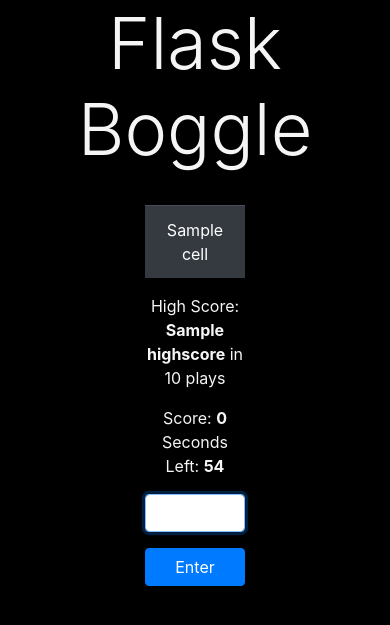
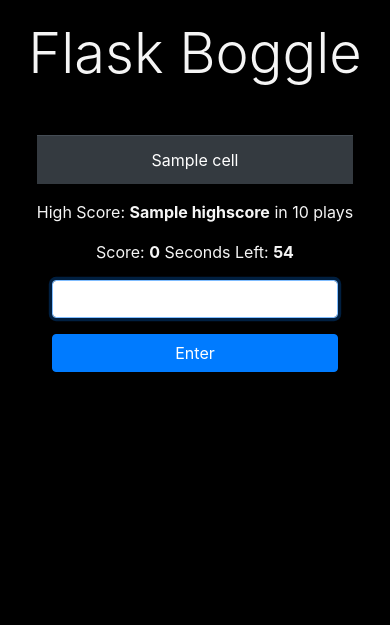
Before and after one commit to michael-schienbein-fhr/flaskBoggle, a Flask app: template templates/game.html in a window 390 px wide. Shown: the part 56-681 px from the top of the page. Run offline with Flask 2, Linux system fonts and the light colour scheme; the template is opened without the code that fills it: most values are stand-ins (such as "Sample title", 1, 10 or a date in 2020); parts of the project's set-up code (start-up, migrations or seed data) failed here and were passed over; some libraries are stand-ins or nearby versions.

Commit message:
fixed heading and responsiveness

```diff
--- a/static/app.css
+++ b/static/app.css
@@ -3,6 +3,10 @@ body {
 	color: whitesmoke;
 }
 
+.container {
+	margin-top: 5% !important;
+}
+
 #boggle {
 	color: whitesmoke;
 }
--- a/templates/game.html
+++ b/templates/game.html
@@ -1,10 +1,10 @@
 {% extends 'base.html' %} {% block title %}Flask Boggle{% endblock%} {% block
 content%}
-<div class="col-12">
-	<h1 class="display-3">Flask Boggle</h1>
+<div class="col-xs-4 col-md-12">
+	<h1 class="display-4 mt-0 mb-5">Flask Boggle</h1>
 </div>
-<div class="col-4 my-4">
 <section id="boggle">
+	<div class="col-xs-4">
 		<table class="table table-dark board">
 			<tbody>
 				{% for row in board %}
@@ -16,20 +16,22 @@ content%}
 				{% endfor %}
 			</tbody>
 		</table>
-
 		<p>
 			High Score:
 			<b>{{ highscore }}</b>
 			in {{ nplays }} plays
 		</p>
-
+	</div>
+	<div class="col-auto">
 		<p>Score: <b class="score">0</b> Seconds Left: <b class="timer"></b></p>
-		<div class="form-group">
+	</div>
+	<div class="form-group col-auto">
 		<form method="POST" class="add-word">
 			<input name="word" class="word form-control" autofocus />
 			<button class="btn btn-block btn-primary mt-3">Enter</button>
 		</form>
 	</div>
+	<div class="col-auto">
 		<p class="msg">
 			<!-- our JS will put messages here dynamically -->
 		</p>
@@ -37,6 +39,7 @@ content%}
 		<ul class="words">
 			<!-- our JS will words here as they score -->
 		</ul>
+	</div>
 </section>
-</div>
+
 {% endblock %}
--- a/templates/index.html
+++ b/templates/index.html
@@ -1,6 +1,6 @@
 {% extends 'base.html' %} {% block title %}Home{% endblock%} {% block content%}
 <div class="col-12">
-	<h1 class="display-3">Welcome to the Flask Boggle Game!</h1>
+	<h1 class="display-4">Welcome to the Flask Boggle Game!</h1>
 </div>
 <div class="col-12">
 	<a href="/game" class="btn btn-primary btn-lg active mt-5" role="button"
```
Lines whose indentation alone changed are shown as unchanged.
